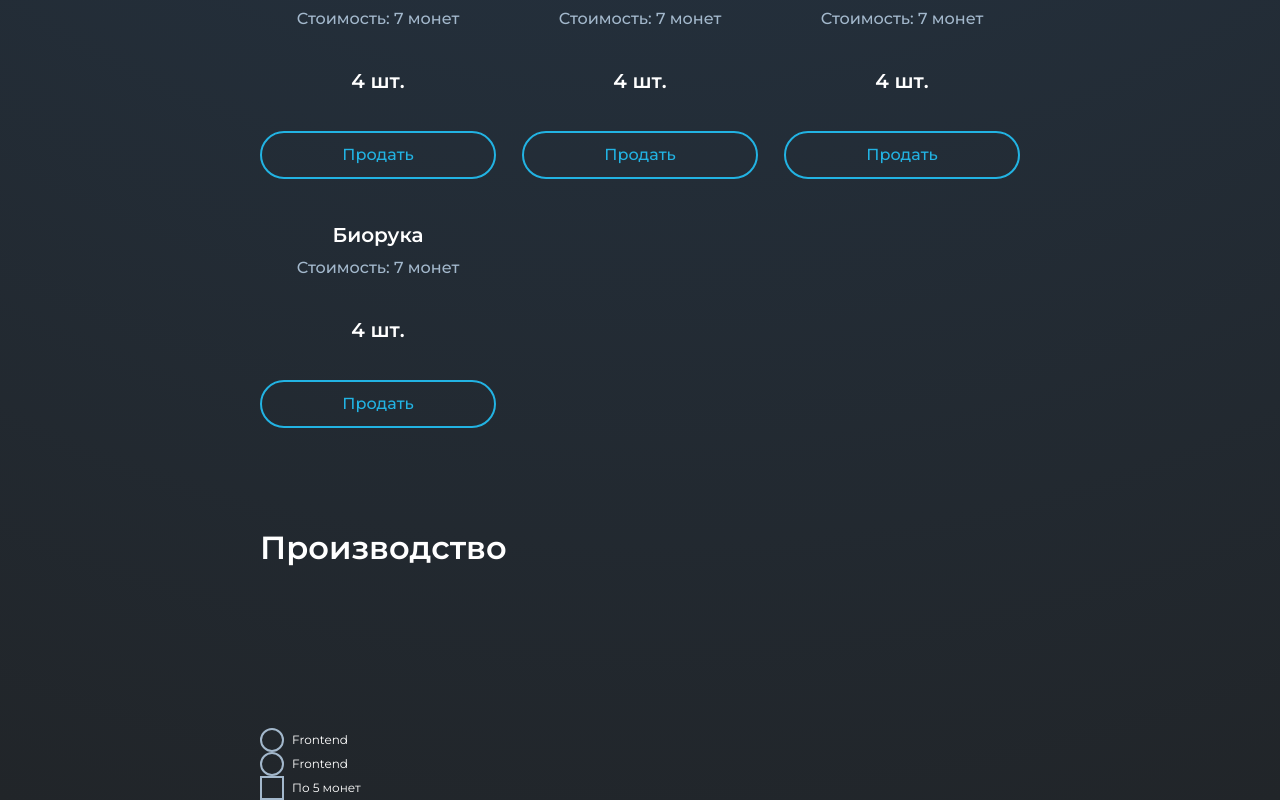
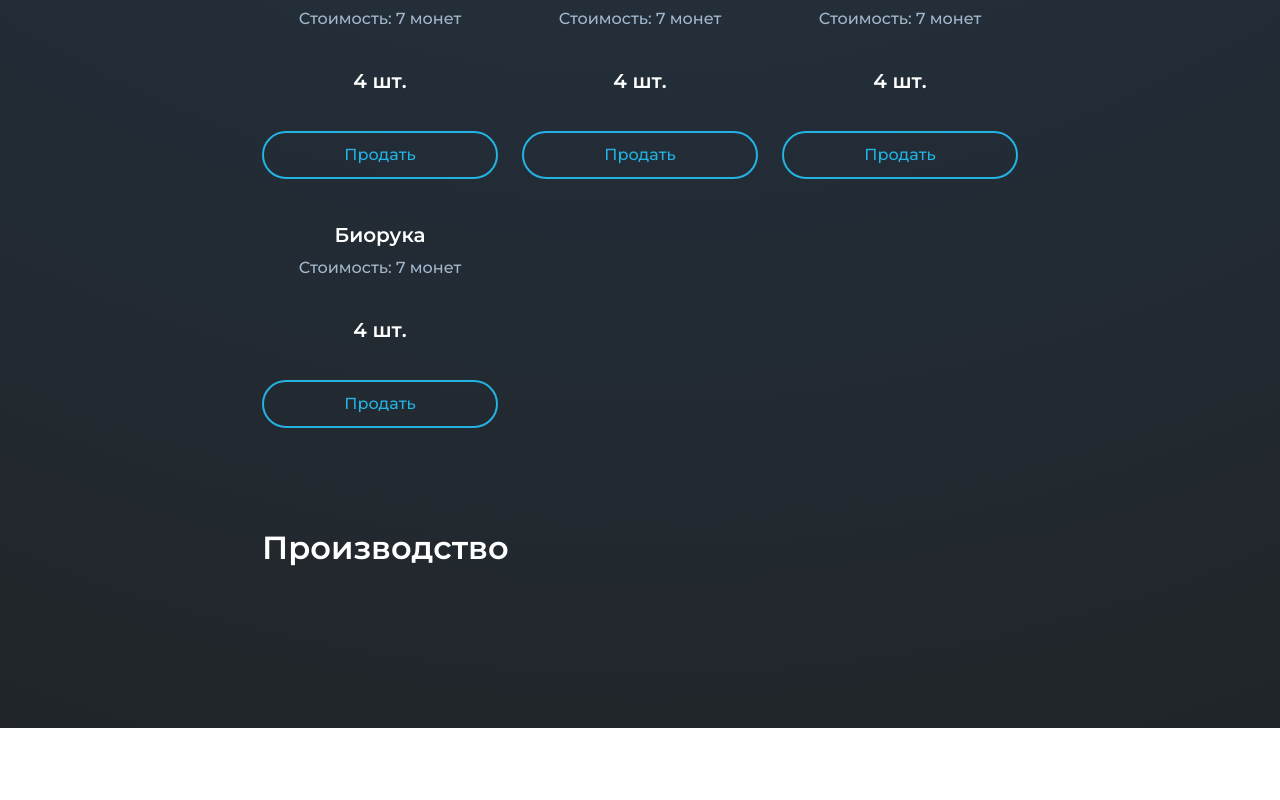
Before and after one commit to nikita777gor/Atvinta, a Vue app in the folder frontend/: page / in a window 1280 px wide. Shown: the part 1728-2528 px from the top of the page. After the commit the page ends 2456 px from the top, so only its background shows below. Built offline with nearby package versions, Linux system fonts and the light colour scheme; the HTML template or start-up script is replaced by a standard one.

Commit message:
fix(frontend): Исправление просчета отступа от края при переносе монет в CoinsWrapper

```diff
--- a/frontend/src/App.vue
+++ b/frontend/src/App.vue
@@ -2,11 +2,15 @@
 import { RouterView } from 'vue-router'
 import PreloaderView from "@/components/preloader/PreloaderView.vue";
 
+import {usePreloaderStore} from "@/stores/PreloderStore.ts";
+
+const preloaderStore = usePreloaderStore();
+
 </script>
 
 <template>
-  <RouterView v-show="true"/>
-  <PreloaderView v-show="false"/>
+  <RouterView v-show="!preloaderStore.preloaderStatus"/>
+  <PreloaderView v-show="preloaderStore.preloaderStatus"/>
 </template>
 
 <style lang="scss">
--- a/frontend/src/assets/scss/container.scss
+++ b/frontend/src/assets/scss/container.scss
@@ -1,11 +1,10 @@
 @import 'screenSizes';
 
 $container-max: 1016;
-$container-2xl: 760;
-$container-xl: 648;
+$container-2xl: 756;
+$container-xl: 650;
 $container-lg: 280;
 
-$containers-list: $container-max, $container-2xl, $container-xl, $container-lg;
 
 .container{
   margin: 0 auto;
--- a/frontend/src/components/ui/Button.vue
+++ b/frontend/src/components/ui/Button.vue
@@ -71,12 +71,14 @@ defineProps<{
         border-color: transparent;
         background-image: none;
         background-color: $color2;
-        filter: drop-shadow(0px 1px 18px rgba($color1, 0.4));
+        filter: drop-shadow(0px 0px 18px rgba($color1, 0.4));
+        will-change: transform;
         :slotted(*){
           color: $color-bg2;
         }
       }
       &:active{
+        filter: none;
         background-color: transparent;
         :slotted(*){
           color: $color1;
@@ -123,12 +125,4 @@ button {
 
 
 
-
-
-
-
-
-
-
-
 </style>
--- a/frontend/src/components/wallet/WalletCoins.vue
+++ b/frontend/src/components/wallet/WalletCoins.vue
@@ -28,9 +28,13 @@ const coinsStore = useCoinsStore();
 
 //Миксин смещения монет и их переноса на другую строчку в зависимости от размеров экрана
 @mixin coin-position($container, $i){
-  $left: ($i * 8) - 8;
+  $coinWidth: 8;
+  $left: ($i * $coinWidth) - $coinWidth;
   @if $left >= $container{
-    left: #{$left - floor($left / $container) * $container}px;
+    //Приравнивание container, чтобы оно делилось на ширину коина без остатка(позволяет сделать корректный отступ с новой строки)
+    $multipleContainer: ceil($container / $coinWidth) * $coinWidth;
+
+    left: #{$left - floor($left / $multipleContainer) * $multipleContainer}px;
     top: #{floor($left / $container) * 28}px
   }@else{
     left: #{$left}px;
--- /dev/null
+++ b/frontend/src/stores/PreloderStore.ts
@@ -0,0 +1,21 @@
+import {defineStore} from "pinia";
+
+import {ref} from "vue";
+
+export const usePreloaderStore = defineStore('PreloaderStore', () => {
+
+  const preloaderStatus = ref<boolean>(false);
+
+  const changePreloaderStatus = (...promises) => {
+    preloaderStatus.value = false;
+    Promise.allSettled(promises).then(() => {
+      preloaderStatus.value = true;
+    })
+  }
+
+  return {
+    preloaderStatus,
+    changePreloaderStatus
+  }
+
+})
--- a/frontend/src/views/Home.vue
+++ b/frontend/src/views/Home.vue
@@ -6,8 +6,15 @@ import Wallet from "@/components/wallet/Wallet.vue";
 import Market from "@/components/market/Market.vue";
 import Storage from "@/components/storage/Storage.vue";
 import Production from "@/components/production/Production.vue";
-import RadioButton from "@/components/ui/RadioButton.vue";
-import Checkbox from "@/components/ui/Checkbox.vue";
+
+import {onMounted} from "vue";
+import {usePreloaderStore} from "@/stores/PreloderStore.ts";
+
+const preloaderStore = usePreloaderStore();
+
+onMounted(() => {
+  // preloaderStore.changePreloaderStatus()
+})
 
 </script>
 
@@ -21,17 +28,6 @@ import Checkbox from "@/components/ui/Checkbox.vue";
       <Storage/>
       <Production/>
 
-      <RadioButton group="type">
-        <p class="second-text">Frontend</p>
-      </RadioButton>
-      <RadioButton group="type">
-        <p class="second-text">Frontend</p>
-      </RadioButton>
-
-      <Checkbox>
-        <p class="second-text">По 5 монет</p>
-      </Checkbox>
-
     </div>
   </div>
 </template>
```
Also changed, not shown: frontend/src/assets/scss/main.scss (+7 -0 lines).
